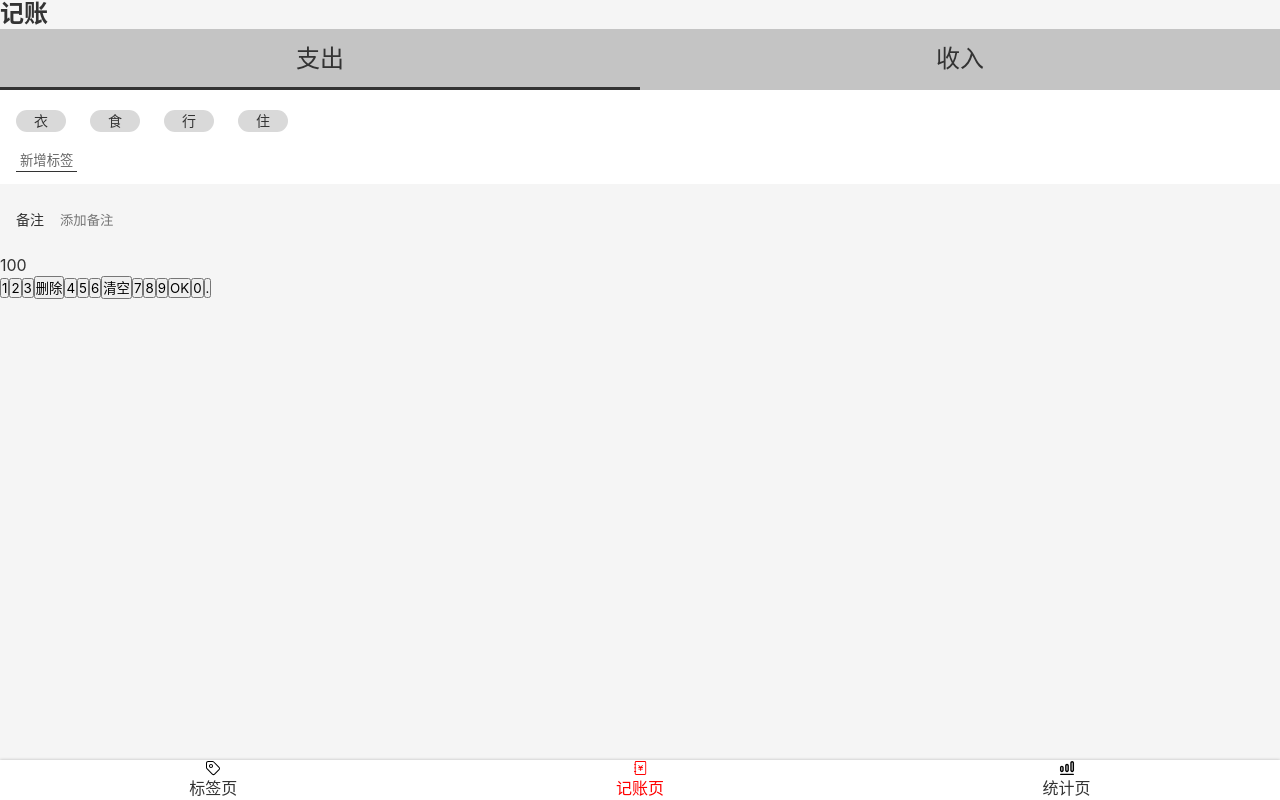
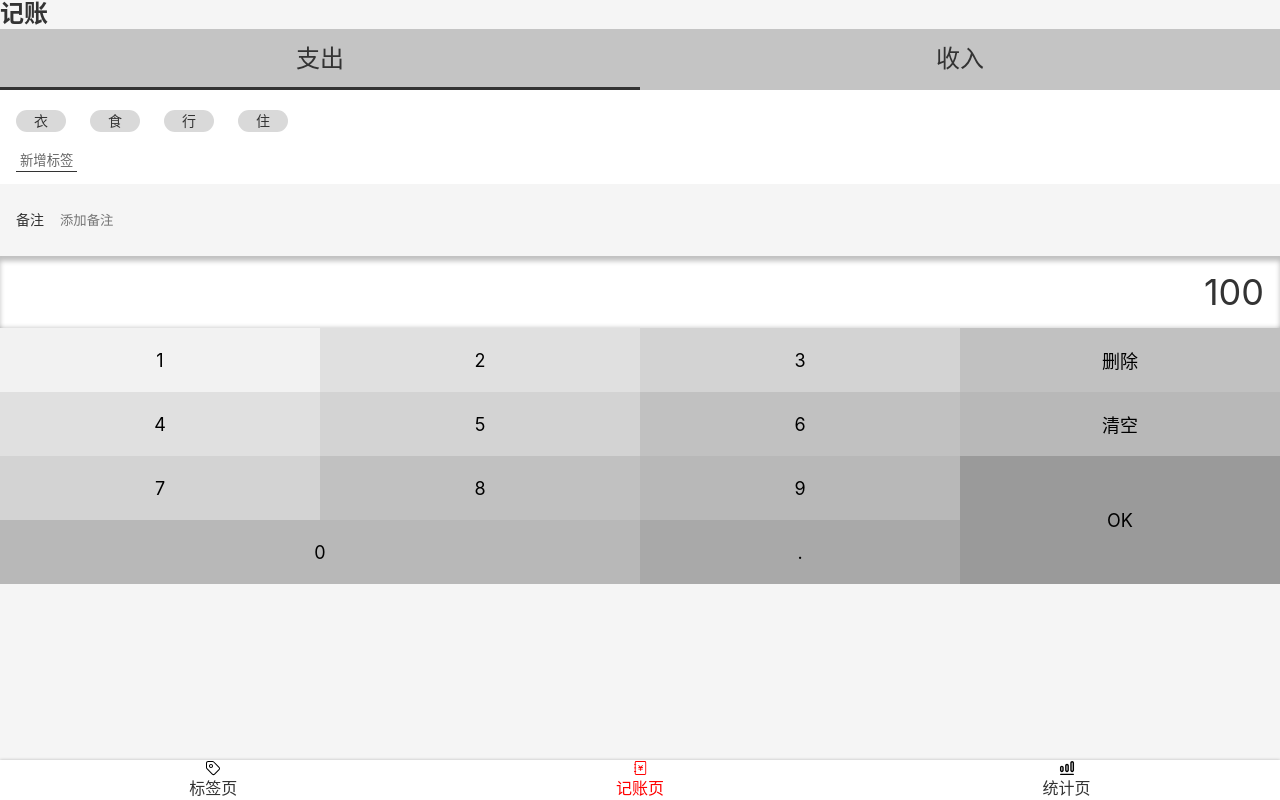
Before and after one commit to mumu111111/react-tally, a React app: page /#/money in a window 1280 px wide. Built offline with nearby package versions, Linux system fonts and the light colour scheme.

Commit message:
完成数字面板  UI

```diff
--- a/src/index.scss
+++ b/src/index.scss
@@ -25,3 +25,8 @@
 :focus{
   outline: none;
 }
+.clearfix::after {
+  content: '';
+  display: block;
+  clear: both;
+}
--- a/src/views/Money.tsx
+++ b/src/views/Money.tsx
@@ -37,9 +37,6 @@
             border: none;
         }
     }
-
-
-
 `
 const CategorySection = styled.section`
     font-size: 24px;
@@ -66,6 +63,58 @@
 
 `
 const NumberPadSection = styled.section`
+    display: flex;
+    flex-direction: column;
+    > .output {
+        background: white;
+        font-size: 36px;
+        line-height: 72px;
+        text-align: right;
+        padding: 0 16px;
+        box-shadow: inset 0 -5px 5px -5px rgba(0,0,0,0.25),
+                    inset 0 5px 5px rgba(0,0,0,0.25);
+
+    }
+    > .pad{
+        > button {
+            float: left;
+            font-size: 18px;
+            width: 25%;
+            height: 64px;
+            border: none;
+            &.ok{ height: 128px; float: right; }
+            &.zero{ width: 50%; }
+
+            &:nth-child(1){
+                background: #f2f2f2;
+            }
+            &:nth-child(2),
+            &:nth-child(5){
+                background: #e0e0e0;
+            }
+            &:nth-child(3),
+            &:nth-child(6),
+            &:nth-child(9){
+                background: #d3d3d3;
+            }
+            &:nth-child(4),
+            &:nth-child(7),
+            &:nth-child(10){
+                background: #c1c1c1;
+            }
+            &:nth-child(8),
+            &:nth-child(11),
+            &:nth-child(13){
+                background: #b8b8b8;
+            }
+            &:nth-child(12){
+                background: #9a9a9a;
+            }
+            &:nth-child(14){
+                background: #a9a9a9;
+            }
+        }
+    }
 
 `
 function Money() {
@@ -99,8 +148,8 @@
 
             {/* 计算器 */}
             <NumberPadSection>
-                <div>100</div>
-                <div>
+                <div className="output">100</div>
+                <div className="pad">
                     <button>1</button>
                     <button>2</button>
                     <button>3</button>
@@ -112,9 +161,9 @@
                     <button>7</button>
                     <button>8</button>
                     <button>9</button>
-                    <button>OK</button>
-                    <button>0</button>
-                    <button>.</button>
+                    <button className="ok">OK</button>
+                    <button className="zero">0</button>
+                    <button className="dot">.</button>
                 </div>
             </NumberPadSection>
         </Layout>
```
